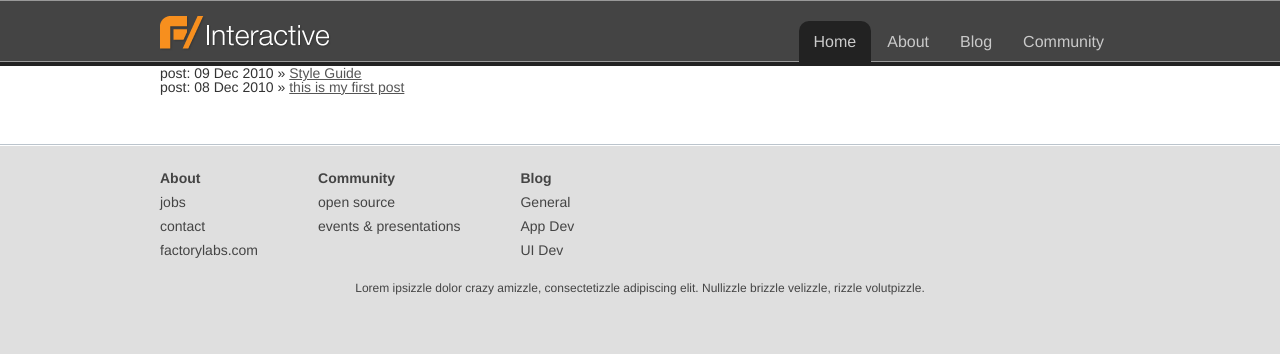
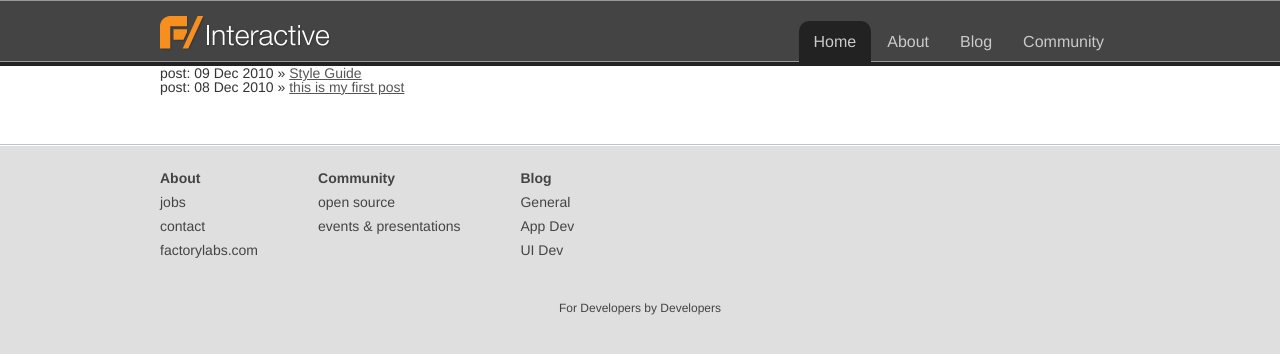
Before and after one commit to factorylabs/factorylabs.github.com, a Jekyll site: the page built from index.html, in a window 1280 px wide. Shown: the top 354 px of the page. Built offline with Jekyll 4.4.1, drawn with Linux system fonts in a browser that asks for light colours; nearby versions of some CDN libraries.

Commit message:
footer tweak

```diff
--- a/_layouts/default.html
+++ b/_layouts/default.html
@@ -58,7 +58,7 @@
           <li><a href="/blog.html"><strong>Blog</strong></a></li>
           {% include categories.html %}
         </ul>
-        <p>Lorem ipsizzle dolor crazy amizzle, consectetizzle adipiscing elit. Nullizzle brizzle velizzle, rizzle volutpizzle.</p>
+        <p>For Developers by Developers</p>
       </div>
     </div>
   </body>
--- a/stylesheets/main.css
+++ b/stylesheets/main.css
@@ -135,7 +135,7 @@ div#footer {
 #footer p {
   clear: both;
   font-size: 12px;
-  padding: 20px 0 10px;
+  padding: 40px 0 10px;
   text-align: center;
 }
 
```
